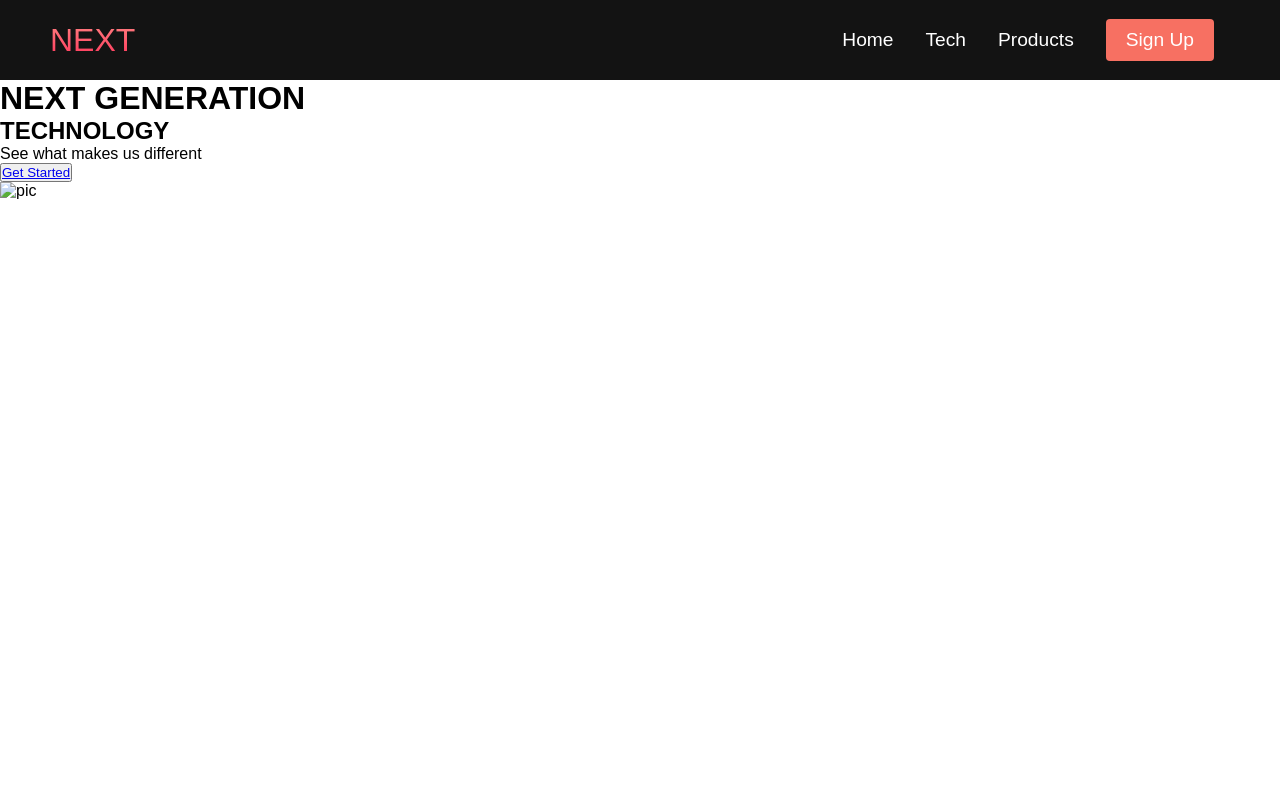
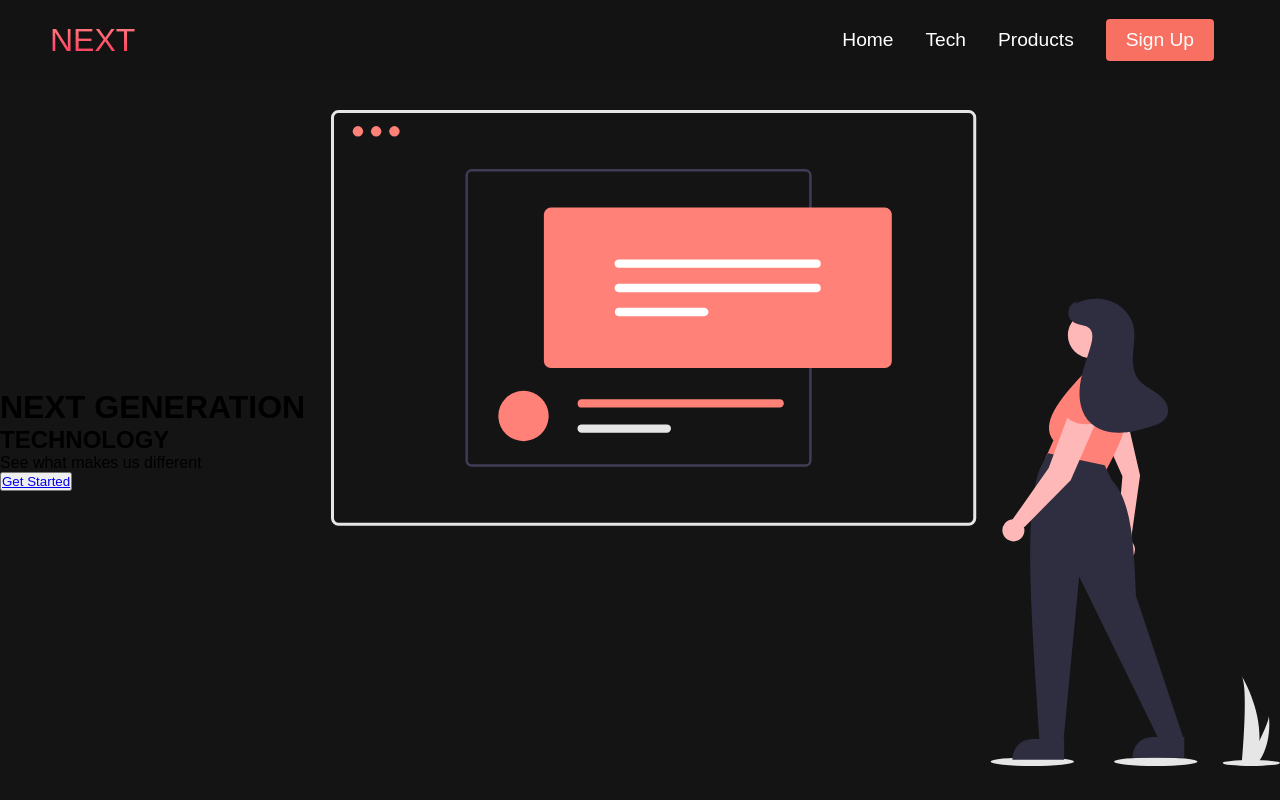
Before and after one commit to crebollarramirez/next-generation-tech-website, a plain HTML site: page index.html in a window 1280 px wide. Drawn offline with Linux system fonts and the light colour scheme.

Commit message:
adding image

```diff
--- a/index.html
+++ b/index.html
@@ -44,7 +44,7 @@
                     <button class="main__btn"><a href="/">Get Started</a></button>
                 </div>
                 <div class="main__img--container">
-                    <img src="/images" alt="pic" id="main__img"/>
+                    <img src="/images/pic1.svg" alt="pic" id="main__img"/>
                 </div>
             </div>
         </main>
--- a/styles.css
+++ b/styles.css
@@ -198,3 +198,20 @@
         transform: translateY(-8px) rotate(-45deg);
     }
 }
+
+/* HERO SELECTION CSS */
+main{
+    background: #141414;
+}
+
+.main__container{
+    display: grid;
+    grid-template-columns: 1fr 1fr;
+    align-items: center;
+    justify-self: center;
+    margin: 0 auto;
+    height: 90vh;
+    background-color: #141414;
+    z-index: 1;
+    width: 100%;
+}
```
Also changed, not shown: images/pic1.svg (added), images/pic2.jpg (added), 2 other files.
